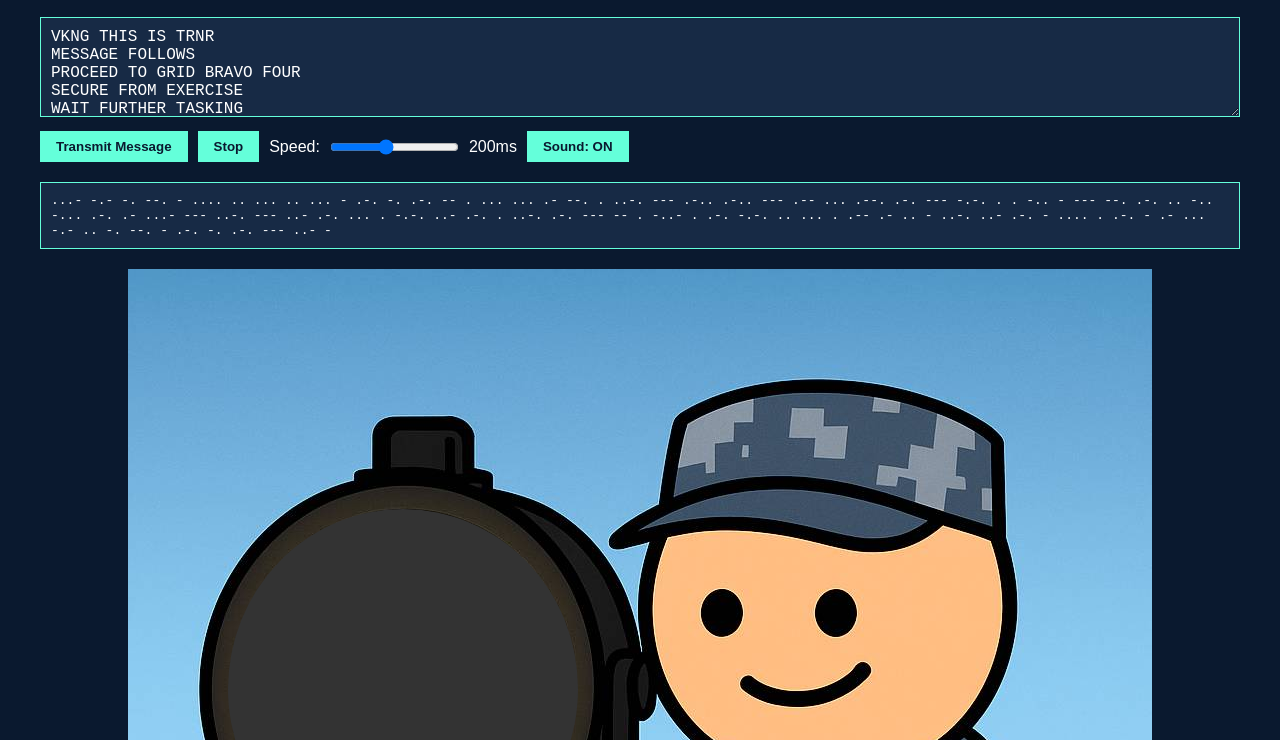
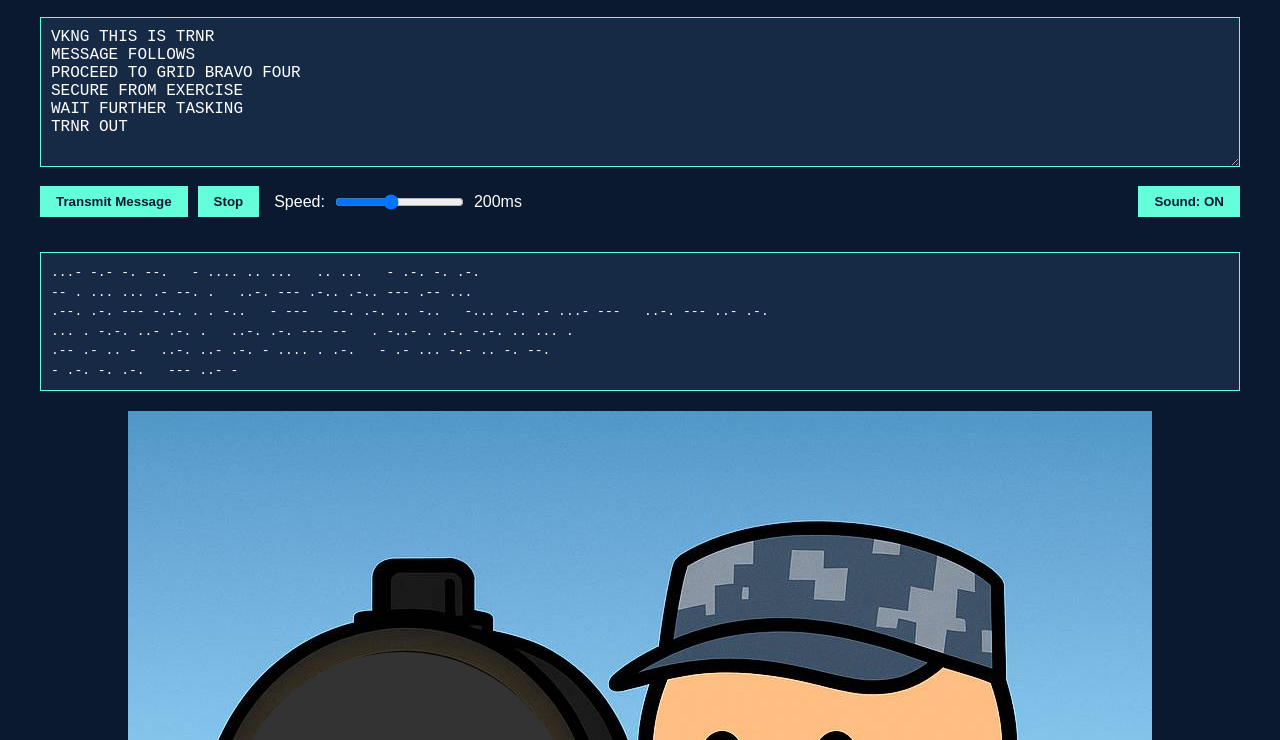
Before and after one commit to loftwah/morsecode, a plain HTML site: page index.html in a window 1280 px wide. Shown: the part 60-800 px from the top of the page. Drawn offline with Linux system fonts and the light colour scheme.

Commit message:
progress

```diff
--- a/index.html
+++ b/index.html
@@ -7,17 +7,17 @@
 
   <!-- Open Graph / Facebook -->
   <meta property="og:type" content="website">
-  <meta property="og:url" content="">
+  <meta property="og:url" content="https://loftwah.github.io/morsecode/">
   <meta property="og:title" content="Morse Code Light Simulator">
   <meta property="og:description" content="A visual Morse code simulator with flashing light and sound">
-  <meta property="og:image" content="assets/og-image.jpg">
+  <meta property="og:image" content="https://loftwah.github.io/morsecode/assets/og-image.jpg">
 
   <!-- Twitter -->
   <meta name="twitter:card" content="summary_large_image">
-  <meta name="twitter:url" content="">
+  <meta name="twitter:url" content="https://loftwah.github.io/morsecode/">
   <meta name="twitter:title" content="Morse Code Light Simulator">
   <meta name="twitter:description" content="A visual Morse code simulator with flashing light and sound">
-  <meta name="twitter:image" content="assets/og-image.jpg">
+  <meta name="twitter:image" content="https://loftwah.github.io/morsecode/assets/og-image.jpg">
 
   <link rel="stylesheet" href="style.css">
 </head>
@@ -27,12 +27,17 @@
 
     <div class="controls">
       <textarea id="message" placeholder="Enter message to transmit...">VKNG THIS IS TRNR&#10;MESSAGE FOLLOWS&#10;PROCEED TO GRID BRAVO FOUR&#10;SECURE FROM EXERCISE&#10;WAIT FURTHER TASKING&#10;TRNR OUT</textarea>
-      <div class="buttons">
-        <button id="transmit">Transmit Message</button>
-        <button id="stop">Stop</button>
-        <label for="speed">Speed: </label>
-        <input type="range" id="speed" min="50" max="400" value="200">
-        <span id="speed-value">200ms</span>
+      <div class="control-panel">
+        <div class="primary-controls">
+          <button id="transmit">Transmit Message</button>
+          <button id="stop">Stop</button>
+        </div>
+        <div class="speed-control">
+          <label for="speed">Speed: </label>
+          <input type="range" id="speed" min="50" max="400" value="200">
+          <span id="speed-value">200ms</span>
+        </div>
+        <button id="toggle-sound">Sound: ON</button>
       </div>
     </div>
 
--- a/script.js
+++ b/script.js
@@ -53,6 +53,7 @@ const stopBtn = document.getElementById('stop');
 const speedSlider = document.getElementById('speed');
 const speedValue = document.getElementById('speed-value');
 const morsePreview = document.getElementById('morse-preview');
+const soundToggle = document.getElementById('toggle-sound');
 
 // Default time unit (one dit duration in ms)
 let unitTime = 200;
@@ -159,17 +160,10 @@ transmitBtn.addEventListener('click', () => {
 });
 stopBtn.addEventListener('click', stopTransmission);
 
-// Add toggle sound button to the interface
-document.addEventListener('DOMContentLoaded', () => {
-  const controlsDiv = document.querySelector('.buttons');
-  const soundToggle = document.createElement('button');
-  soundToggle.id = 'toggle-sound';
-  soundToggle.textContent = 'Sound: ON';
-  soundToggle.addEventListener('click', () => {
-    isSoundEnabled = !isSoundEnabled;
-    soundToggle.textContent = isSoundEnabled ? 'Sound: ON' : 'Sound: OFF';
-  });
-  controlsDiv.appendChild(soundToggle);
+// Sound toggle
+soundToggle.addEventListener('click', () => {
+  isSoundEnabled = !isSoundEnabled;
+  soundToggle.textContent = isSoundEnabled ? 'Sound: ON' : 'Sound: OFF';
 });
 
 // Initialize preview
--- a/style.css
+++ b/style.css
@@ -4,16 +4,29 @@
   box-sizing: border-box;
 }
 
+:root {
+  --primary-color: #0a192f;
+  --secondary-color: #172a45;
+  --accent-color: #64ffda;
+  --accent-hover: #4cceaa;
+  --text-color: white;
+  --light-on-color: yellow;
+}
+
 body {
   font-family: Arial, sans-serif;
-  background-color: #0a192f;
-  color: white;
+  background-color: var(--primary-color);
+  color: var(--text-color);
   padding: 20px;
+  min-height: 100vh;
 }
 
 .container {
   max-width: 1200px;
   margin: 0 auto;
+  display: flex;
+  flex-direction: column;
+  min-height: calc(100vh - 40px);
 }
 
 h1 {
@@ -23,74 +36,144 @@ h1 {
 
 .controls {
   margin-bottom: 20px;
+  width: 100%;
 }
 
 textarea {
   width: 100%;
-  height: 100px;
+  height: 150px;
   padding: 10px;
   font-size: 16px;
-  margin-bottom: 10px;
-  background-color: #172a45;
-  color: white;
-  border: 1px solid #64ffda;
+  margin-bottom: 15px;
+  background-color: var(--secondary-color);
+  color: var(--text-color);
+  border: 1px solid var(--accent-color);
+  resize: vertical;
+  font-family: monospace;
 }
 
-.buttons {
+.control-panel {
+  display: flex;
+  flex-wrap: wrap;
+  gap: 15px;
+  align-items: center;
+  margin-bottom: 15px;
+}
+
+.primary-controls {
+  display: flex;
+  gap: 10px;
+}
+
+.speed-control {
   display: flex;
   align-items: center;
   gap: 10px;
-  margin-bottom: 10px;
+  flex-grow: 1;
+  min-width: 200px;
 }
 
 button {
   padding: 8px 16px;
-  background-color: #64ffda;
-  color: #0a192f;
+  background-color: var(--accent-color);
+  color: var(--primary-color);
   border: none;
   cursor: pointer;
   font-weight: bold;
+  white-space: nowrap;
 }
 
 button:hover {
-  background-color: #4cceaa;
+  background-color: var(--accent-hover);
+}
+
+#toggle-sound {
+  min-width: 100px;
 }
 
 #morse-preview {
-  background-color: #172a45;
+  background-color: var(--secondary-color);
   padding: 10px;
   margin-bottom: 20px;
   font-family: monospace;
-  min-height: 40px;
-  border: 1px solid #64ffda;
+  min-height: 100px;
+  border: 1px solid var(--accent-color);
+  overflow-x: auto;
+  white-space: pre-wrap;
+  line-height: 1.5;
 }
 
 #scene {
   position: relative;
-  width: 1024px;
-  height: 1024px;
-  max-width: 100%;
+  width: 100%;
+  max-width: 1024px;
   margin: 0 auto;
   overflow: hidden;
+  aspect-ratio: 1 / 1;
 }
 
 #bg {
   width: 100%;
+  height: auto;
   display: block;
 }
 
 #light {
   position: absolute;
-  top: 240px;
-  left: 100px;
-  width: 350px;
-  height: 360px;
+  width: 34%;
+  height: 35%;
   border-radius: 50%;
   background: #333333;
   transition: background 0.1s, box-shadow 0.1s;
+  top: 23.5%;
+  left: 9.8%;
 }
 
 #light.on {
-  background: yellow;
-  box-shadow: 0 0 60px 20px yellow;
+  background: var(--light-on-color);
+  box-shadow: 0 0 60px 20px var(--light-on-color);
 }
+
+/* Responsive Adjustments */
+@media (max-width: 768px) {
+  .control-panel {
+    flex-direction: column;
+    align-items: flex-start;
+  }
+
+  .speed-control {
+    width: 100%;
+  }
+
+  #toggle-sound {
+    width: 100%;
+  }
+
+  textarea {
+    height: 120px;
+  }
+}
+
+@media (max-width: 480px) {
+  body {
+    padding: 10px;
+  }
+
+  .container {
+    min-height: calc(100vh - 20px);
+  }
+
+  h1 {
+    font-size: 1.5rem;
+  }
+
+  textarea {
+    height: 100px;
+    font-size: 14px;
+  }
+
+  #morse-preview {
+    min-height: 80px;
+    font-size: 12px;
+  }
+}
```
